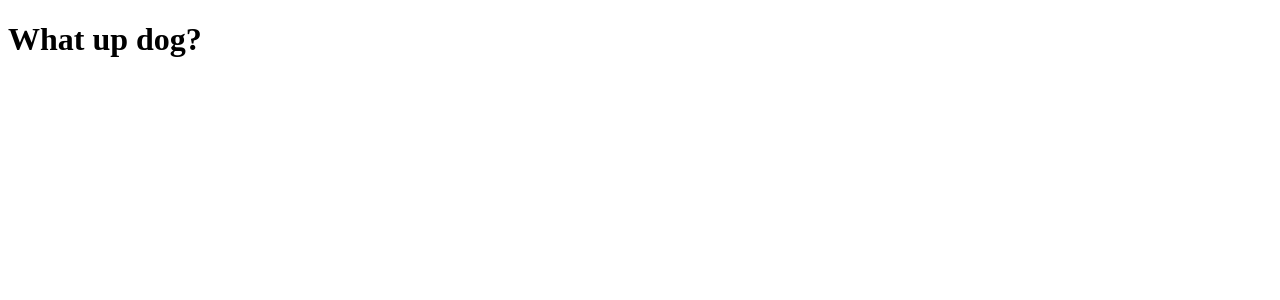
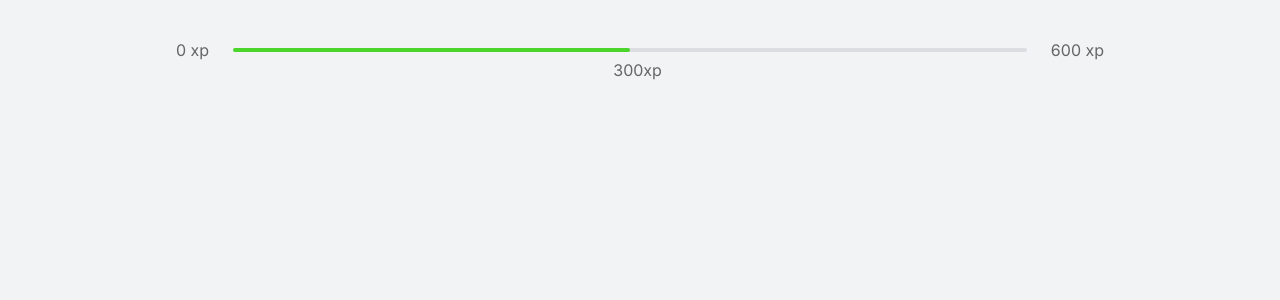
Before and after one commit to ThunderStormOwl/MoveIt, a Next.js app: page / in a window 1280 px wide. Shown: the top 300 px of the page. Built offline with nearby package versions, Linux system fonts and the light colour scheme.

Commit message:
Migration from last project complete

```diff
--- a/package.json
+++ b/package.json
@@ -11,5 +11,11 @@
     "next": "10.0.7",
     "react": "17.0.1",
     "react-dom": "17.0.1"
+  },
+  "devDependencies": {
+    "@types/node": "^14.14.31",
+    "@types/react": "^17.0.2",
+    "@types/react-dom": "^17.0.1",
+    "typescript": "^4.1.5"
   }
 }
--- a/pages/index.tsx
+++ /dev/null
@@ -1,8 +0,0 @@
-import Head from 'next/head'
-import styles from '../styles/Home.module.css'
-
-export default function Home() {
-  return (
-    <h1>What up dog?</h1>
-  )
-}
--- /dev/null
+++ b/src/components/ExperienceBar.tsx
@@ -0,0 +1,18 @@
+import styles from '../styles/components/ExperienceBar.module.css'
+
+export function ExperienceBar(){
+
+    return(
+        <header className={styles.experienceBar}>
+            <span>0 xp</span>
+            <div>
+                <div style={{width: '50%'}}/>
+                <span className={styles.currentExperience} style={{left: '50%'}}>
+                    300xp
+                </span>
+            </div>
+            <span>600 xp</span>
+        </header>
+    );
+
+}
--- a/pages/_app.tsx
+++ b/src/pages/_app.tsx
@@ -1,3 +1,5 @@
+import '../styles/global.css'
+
 function MyApp({ Component, pageProps }) {
   return <Component {...pageProps} />
 }
--- /dev/null
+++ b/src/pages/_document.tsx
@@ -0,0 +1,18 @@
+import Document, {Html, Head, Main, NextScript} from 'next/document';
+
+export default class MyDocument extends Document{
+    render(){
+        return(
+            <Html>
+                <Head>
+                    <link rel="preconnect" href="https://fonts.gstatic.com" />
+                    <link href="https://fonts.googleapis.com/css2?family=Inter:wght@400;500;600&family=Rajdhani:wght@600&display=swap" rel="stylesheet" />
+                </Head>
+                <body>
+                    <Main />
+                    <NextScript />
+                </body>
+            </Html>
+        );
+    }
+}
--- /dev/null
+++ b/src/pages/index.tsx
@@ -0,0 +1,11 @@
+import Head from 'next/head';
+import { ExperienceBar } from '../components/ExperienceBar';
+
+export default function Home() {
+  return (
+
+    <div className="container">
+      <ExperienceBar />
+    </div>
+  );
+}
--- /dev/null
+++ b/src/styles/components/ExperienceBar.module.css
@@ -0,0 +1,30 @@
+.experienceBar{
+    display: flex;
+    align-items: center;
+}
+
+.experienceBar > span{
+    font-size: 1rem;
+}
+
+.experienceBar > div{
+    flex: 1;
+    height: 4px;
+    border-radius: 4px;
+    background: var(--gray-line);
+    margin: 0 1.5rem;
+}
+
+.experienceBar > div > div{
+    height: 4px;
+    border-radius: 4px;
+    background: var(--green);
+}
+
+
+
+span.currentExperience{
+    position: absolute;
+    top: 60px;
+    transform: translateX(-55%);
+}
--- /dev/null
+++ b/src/styles/global.css
@@ -0,0 +1,59 @@
+*{
+    margin: 0;
+    padding: 0;
+    box-sizing: border-box;
+}
+
+:root{
+    --white: #fff;
+    --background: #f2f3f5;
+    --gray-line: #dcdde0;
+    --text: #666;
+    --text-highlight: #b3b9ff;
+    --title: #2e384d;
+    --red: #e83f5b;
+    --green: #4cd62b;
+    --blue: #5965e0;
+    --blue-dark: #4953b8;
+    --blue-twitter: #2aa9e0;
+}
+
+@media(max-width: 1080px){
+    html{
+        font-size: 93.75%;
+    }
+}
+
+@media(max-width: 720px){
+    html{
+        font-size: 87.5%;
+    }
+}
+
+body{
+    background: var(--background);
+    color: var(--text);
+}
+
+body, input, textarea, button{
+    font: 400 1rem "Inter", sans-serif;
+}
+
+button{
+    cursor: pointer;
+}
+
+a{
+    color: inherit;
+    text-decoration: none;
+}
+
+.container{
+    height: 100vh;
+    max-width: 992px;
+    margin: 0 auto;
+    padding: 2.5rem 2rem;
+
+    display: flex;
+    flex-direction: column;
+}
```
Also changed, not shown: tsconfig.json (added, +29 -0 lines), next-env.d.ts (added), src/pages/api/hello.js (renamed from pages/api/hello.js), 1 other file (tests, documents, lock files or other folders).
